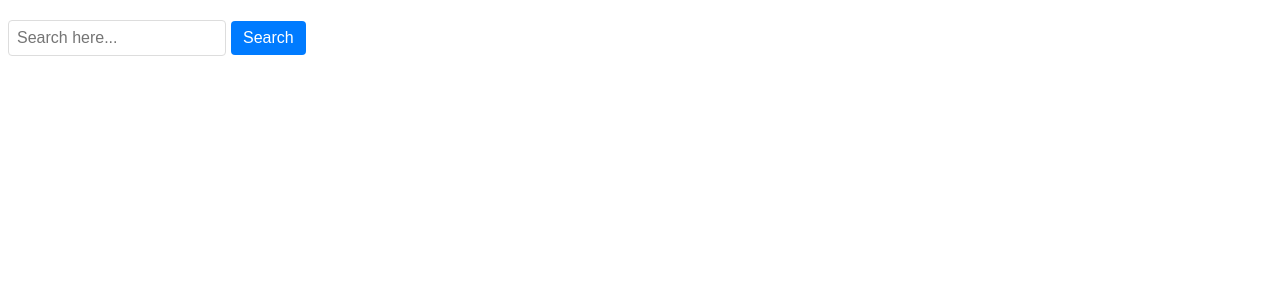
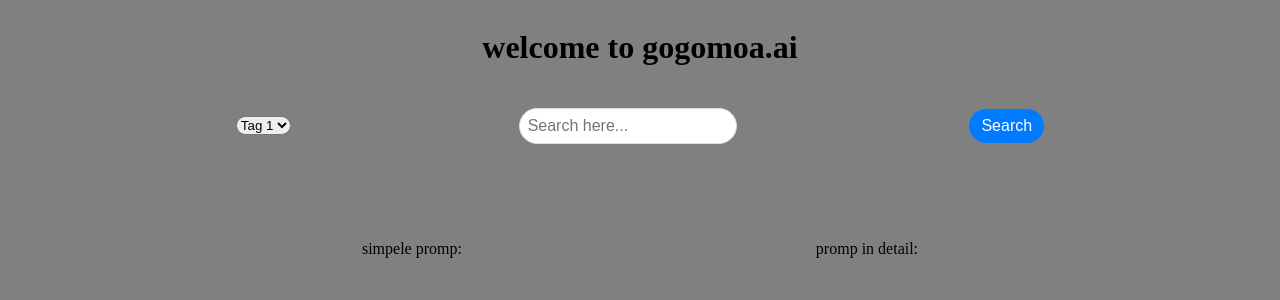
Before and after one commit to OneSirJar/Docker, a PHP site: page / in a window 1280 px wide. Shown: the top 300 px of the page. Run offline with PHP 8.4, Linux system fonts and the light colour scheme.

Commit message:
added an start layout from where what should be placed where

```diff
--- a/CSS/style.css
+++ b/CSS/style.css
@@ -1,7 +1,27 @@
+body {
+    background-color: gray;
+}
+.middle {
+    display: flex;
+    align-items: center;
+    justify-content: center;
+}
+.tags{
+    border-radius: 20px;
+}
+
+.promps {
+    display: flex;
+    align-items: center;
+    justify-content: space-evenly;
+}
+
 .search-container {
     display: flex;
     align-items: center;
+    justify-content: space-evenly;
     margin-top: 20px;
+    margin-bottom: 80px;
 }
 
 .search-input {
@@ -9,7 +29,7 @@
     font-size: 16px;
     width: 200px;
     border: 1px solid #ddd;
-    border-radius: 4px;
+    border-radius: 20px;
 }
 
 .search-button {
@@ -20,5 +40,5 @@
     background-color: #007bff;
     color: white;
     border: none;
-    border-radius: 4px;
+    border-radius: 20px;
 }
--- a/JS/script.js
+++ b/JS/script.js
@@ -1,12 +1,12 @@
 function FetchApi() {
-    fetch = ('')
+    fetch = ('http://localhost:8000/prompt_fragments')
 }
 function performSearch() {
     const query = document.getElementById('searchInput').value;
     if (query) {
-        alert('You searched for: ' + query);
+        alert('je hebt dit opgezocht:  ' + query);
     } else {
-        alert('Please enter a search term');
+        alert('vul een zoekterm in');
     }
 }
 
--- a/index.html
+++ b/index.html
@@ -4,15 +4,32 @@
     <meta charset="UTF-8">
     <meta name="viewport" content="width=device-width, initial-scale=1.0">
     <title>gogomoa.ai</title>
-    <link rel="stylesheet" href="/Docker/CSS/style.css">
-    <script src="/Docker/JS/script.js"></script>
+    <link rel="stylesheet" href="./CSS/style.css">
+    <script src="./JS/script.js"></script>
 </head>
 <body>
+    <div class="middle">
+        <h1>welcome to gogomoa.ai</h1>
+    </div>
+        <div class="search-container">
+            <select class="tags" id="tags" name="tags">
+                <option value="tag1">Tag 1</option>
+                <option value="tag2">Tag 2</option>
+                <option value="tag3">Tag 3</option>
+                <option value="tag4">Tag 4</option>
+                <option value="tag5">Tag 5</option>
+            </select>
 
-<div class="search-container">
-    <input type="text" id="searchInput" class="search-input" placeholder="Search here...">
-    <button onclick="performSearch()" class="search-button">Search</button>
-</div>
+            <input type="text" id="searchInput" class="search-input" placeholder="Search here...">
+            <button onclick="performSearch()" class="search-button">Search</button>
+        </div>
 
+    <div class="promps">
+        <p>simpele promp:</p>
+
+        <p> promp in detail:</p>
+    </div>
+
+    </div>
 </body>
 </html>
```
